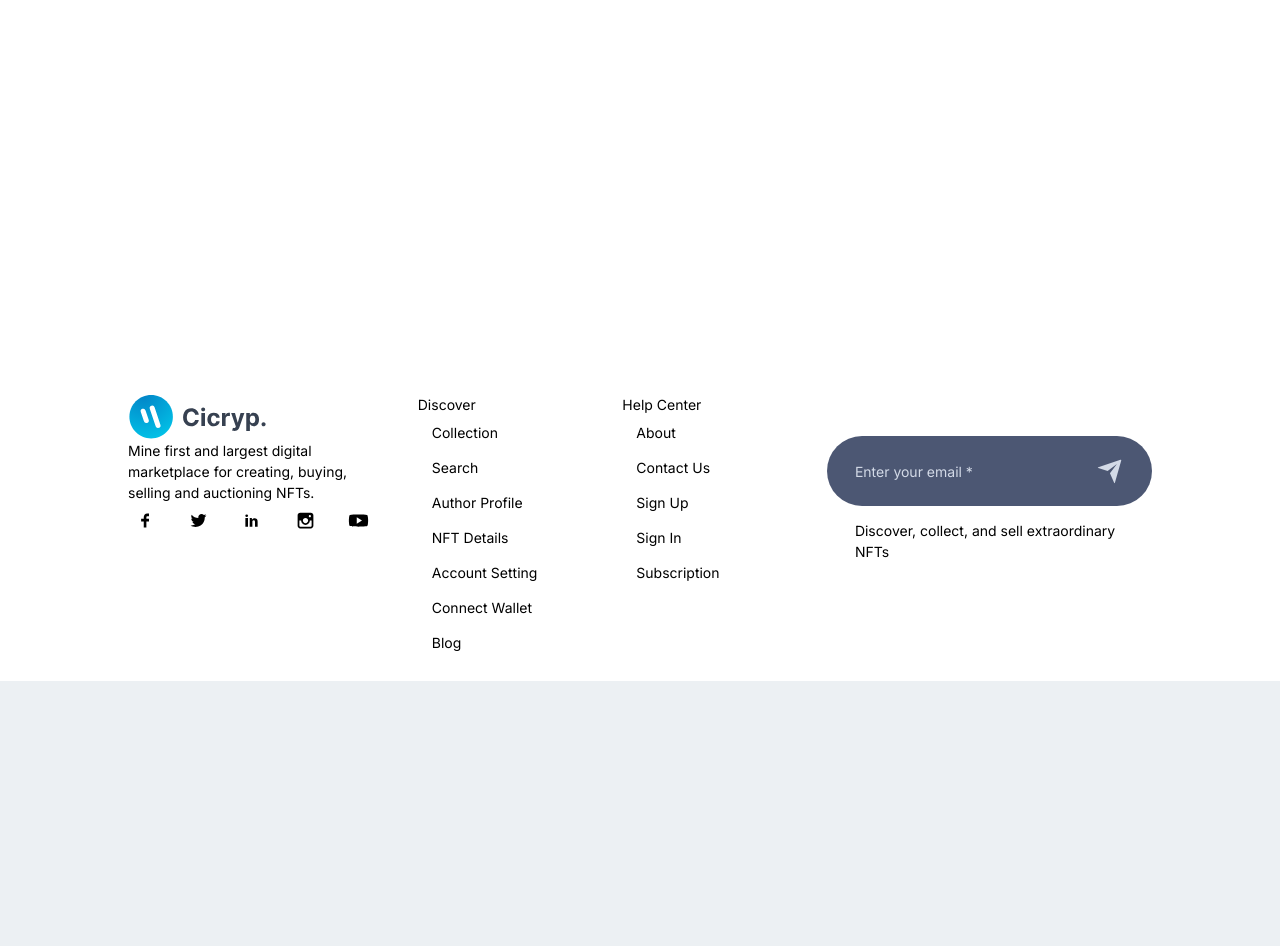
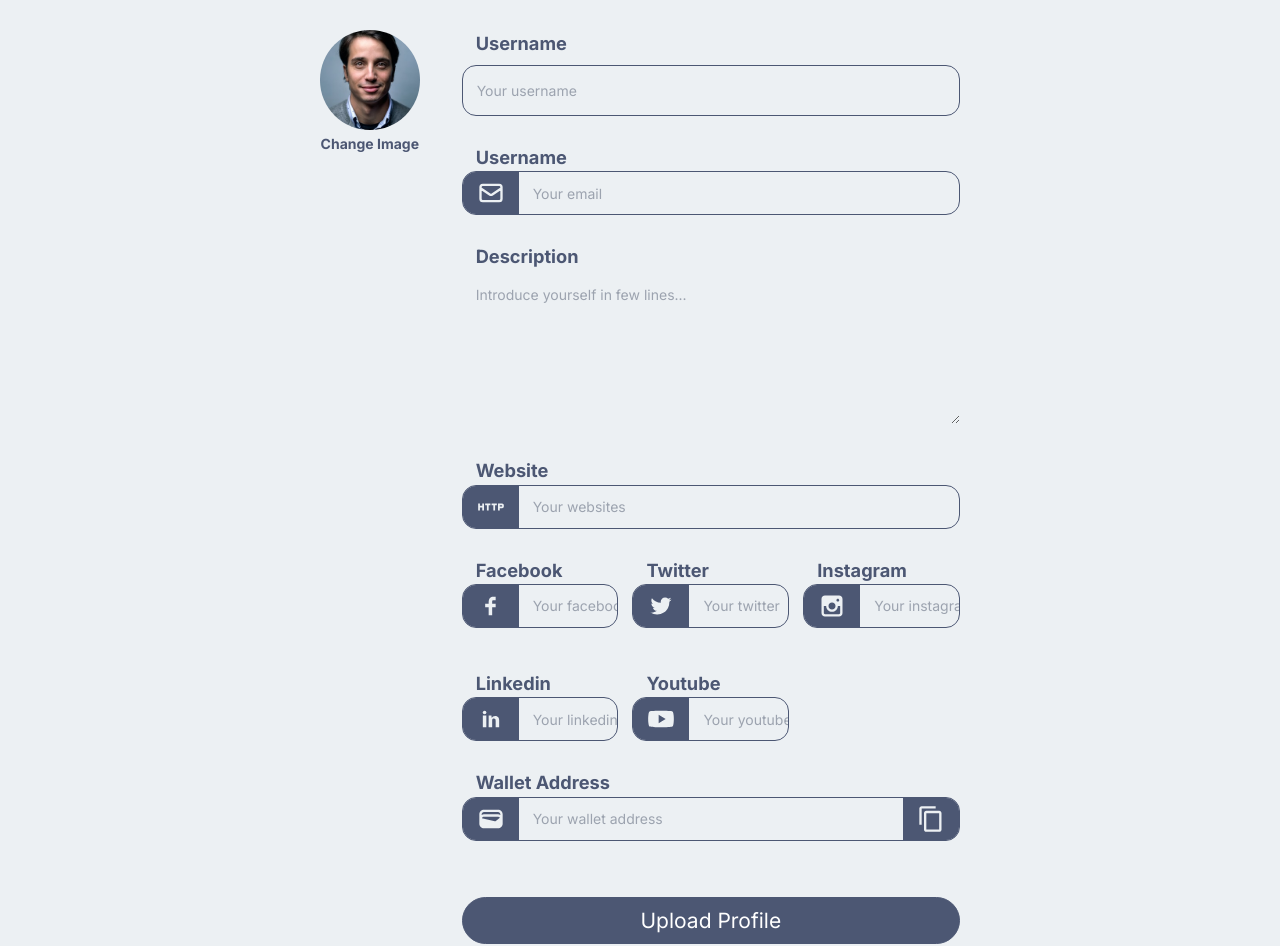
Before and after one commit to tuan-cpu/crypto-sim, a Next.js app: page /account-settings in a window 1280 px wide. Before the commit this address had no page. Shown: the part 508-1454 px from the top of the page. Before the commit the page ends 1189 px from the top, so only its background shows below. Built offline with nearby package versions, Linux system fonts and the light colour scheme.

Commit message:
account settings page finish

```diff
--- a/package.json
+++ b/package.json
@@ -17,6 +17,7 @@
     "next": "14.0.0",
     "react": "^18",
     "react-dom": "^18",
+    "react-dropzone": "^14.2.3",
     "react-icons": "^4.11.0"
   },
   "devDependencies": {
--- /dev/null
+++ b/src/app/account-settings/Account.module.css
@@ -0,0 +1,86 @@
+.account{
+    width: 100%;
+    margin-block: 6rem;
+}
+.account_info{
+    width: 50%;
+    margin: 0 auto;
+    border-bottom: 1px solid var(--shadow-dark-color);
+}
+.account_info h1{
+    font-size: 4rem;
+    line-height: .5;
+    font-weight: 700;
+}
+.account_info p{
+    font-size: 1.3rem;
+    width: 80%;
+    line-height: 1,2;
+    padding: 2rem 0;
+}
+.account_box{
+    width: 50%;
+    margin: 0 auto;
+    display: grid;
+    grid-template-columns: 1fr 5fr;
+    margin-top: 3rem;
+    gap: 3rem;
+    align-items: flex-start;
+}
+.account_box_img{
+    margin-top: 2rem;
+    cursor: pointer;
+    display: flex;
+    flex-direction: column;
+    align-items: center;
+}
+.account_box_img p{
+    padding-top: 1rem;
+}
+.account_box_img_img{
+    border-radius: 50%;
+}
+.account_box_img_para{
+    font-weight: 700;
+    font-size: 1rem;
+    line-height: 0;
+}
+
+@media screen and (max-width: 35em) {
+    .account_info{
+        width: 90%;
+    }
+    .account_info h1{
+        font-size: 2rem;
+    }
+    .account_info p{
+        font-size: 1rem;
+        width: 100%;
+    }
+    .account_box{
+        width: 90%;
+        grid-template-columns: 1fr;
+    }
+    .account_info p{
+        padding-top: .5rem;
+    }
+}
+@media screen and (min-width: 425px) and (max-width: 768px) {
+    .account_info{
+        width: 90%;
+    }
+    .account_info h1{
+        font-size: 2rem;
+    }
+    .account_info p{
+        font-size: 1rem;
+        width: 100%;
+    }
+    .account_box{
+        width: 90%;
+        grid-template-columns: 1fr;
+    }
+    .account_info p{
+        padding-top: .5rem;
+    }
+}
--- /dev/null
+++ b/src/app/account-settings/AccountPage/Form/Form.module.css
@@ -0,0 +1,81 @@
+.form{
+    width: 100%;
+}
+.form_box_input{
+    margin-top: 2rem;
+}
+.form_box_input label{
+    width: 100%;
+    margin-left: 1rem;
+    display: block;
+    font-weight: 700;
+    font-size: 1.3rem;
+}
+.form_box_input_username{
+    width: 100%;
+    border: 1px solid var(--icons-color);
+    padding: 1rem;
+    border-radius: 1rem;
+    background-color: transparent;
+    margin-top: .5rem;
+    outline: none;
+}
+.form_box_input::placeholder{
+    font-size: 1.2rem;
+    color: var(--icons-color);
+}
+.form_box_input_box{
+    width: 100%;
+    border: 1px solid var(--icons-color);
+    border-radius: 1rem;
+    align-items: center;
+    overflow: hidden;
+    display: flex;
+    gap: 1rem;
+}
+.form_box_input_box_icon{
+    font-size: 2rem;
+    background-color: var(--icons-color);
+    padding: .5rem 1rem;
+    color: var(--main-bg-color);
+    display: grid;
+    cursor: pointer;
+}
+.form_box_input_box input{
+    width: 90%;
+    border: 0;
+    background-color: transparent;
+    outline: none;
+}
+
+.form_box_input textarea{
+    width: 100%;
+    background-color: transparent;
+    border-radius: 1rem;
+    padding: 1rem;
+}
+.form_box_social{
+    display: grid;
+    grid-template-columns: repeat(3,1fr);
+    gap: 1rem;
+}
+.form_box_btn{
+    margin: 4rem 0;
+}
+.button{
+    width: 100%;
+    display: flex;
+    justify-content: center;
+    font-size: 1.5rem;
+}
+
+@media screen and (max-width: 35em) {
+    .form_box_social{
+        grid-template-columns: 1fr;
+    }
+}
+@media screen and (min-width: 425px) and (max-width: 768px) {
+    .form_box_social{
+        grid-template-columns: 1fr 1fr;
+    }
+}
--- /dev/null
+++ b/src/app/account-settings/AccountPage/Form/Form.tsx
@@ -0,0 +1,125 @@
+import React from "react";
+import { HiOutlineMail } from "react-icons/hi";
+import { MdOutlineHttp, MdOutlineContentCopy, MdWallet } from "react-icons/md";
+import {
+  TiSocialFacebook,
+  TiSocialTwitter,
+  TiSocialLinkedin,
+  TiSocialInstagram,
+  TiSocialYoutube,
+} from "react-icons/ti";
+
+//INTERNAL IMPORT
+import Style from ".//Form.module.css";
+import { Button } from "@/components";
+
+const Form = () => {
+  return (
+    <div className={Style.form}>
+      <div className={Style.form_box}>
+        <form>
+          <div className={Style.form_box_input}>
+            <label htmlFor="username">Username</label>
+            <input
+              type="text"
+              placeholder="Your username"
+              className={Style.form_box_input_username}
+            />
+          </div>
+          <div className={Style.form_box_input}>
+            <label htmlFor="username">Username</label>
+            <div className={Style.form_box_input_box}>
+              <div className={Style.form_box_input_box_icon}>
+                <HiOutlineMail />
+              </div>
+              <input type="text" placeholder="Your email" />
+            </div>
+          </div>
+          <div className={Style.form_box_input}>
+            <label htmlFor="description">Description</label>
+            <textarea
+              name=""
+              id=""
+              cols={30}
+              rows={6}
+              placeholder="Introduce yourself in few lines..."
+            ></textarea>
+          </div>
+          <div className={Style.form_box_input}>
+            <label htmlFor="Website">Website</label>
+            <div className={Style.form_box_input_box}>
+              <div className={Style.form_box_input_box_icon}>
+                <MdOutlineHttp />
+              </div>
+              <input type="text" placeholder="Your websites" />
+            </div>
+          </div>
+          <div className={Style.form_box_social}>
+            <div className={Style.form_box_input}>
+              <label htmlFor="facebook">Facebook</label>
+              <div className={Style.form_box_input_box}>
+                <div className={Style.form_box_input_box_icon}>
+                  <TiSocialFacebook />
+                </div>
+                <input type="text" placeholder="Your facebook" />
+              </div>
+            </div>
+            <div className={Style.form_box_input}>
+              <label htmlFor="twitter">Twitter</label>
+              <div className={Style.form_box_input_box}>
+                <div className={Style.form_box_input_box_icon}>
+                  <TiSocialTwitter />
+                </div>
+                <input type="text" placeholder="Your twitter" />
+              </div>
+            </div>
+            <div className={Style.form_box_input}>
+              <label htmlFor="instagram">Instagram</label>
+              <div className={Style.form_box_input_box}>
+                <div className={Style.form_box_input_box_icon}>
+                  <TiSocialInstagram />
+                </div>
+                <input type="text" placeholder="Your instagram" />
+              </div>
+            </div>
+            <div className={Style.form_box_input}>
+              <label htmlFor="linkedin">Linkedin</label>
+              <div className={Style.form_box_input_box}>
+                <div className={Style.form_box_input_box_icon}>
+                  <TiSocialLinkedin />
+                </div>
+                <input type="text" placeholder="Your linkedin" />
+              </div>
+            </div>
+            <div className={Style.form_box_input}>
+              <label htmlFor="youtube">Youtube</label>
+              <div className={Style.form_box_input_box}>
+                <div className={Style.form_box_input_box_icon}>
+                  <TiSocialYoutube />
+                </div>
+                <input type="text" placeholder="Your youtube" />
+              </div>
+            </div>
+          </div>
+          <div className={Style.form_box_input}>
+            <label htmlFor="wallet">Wallet Address</label>
+            <div className={Style.form_box_input_box}>
+              <div className={Style.form_box_input_box_icon}>
+                <MdWallet/>
+              </div>
+              <input type="text" placeholder="Your wallet address"/>
+              <div className={Style.form_box_input_box_icon}>
+                <MdOutlineContentCopy/>
+              </div>
+            </div>
+          </div>
+          <div className={Style.form_box_btn}>
+            <Button btnText={"Upload Profile"} handleClick={()=>{}} icon={undefined} classStyle={Style.button}/>
+          </div>
+        </form>
+      </div>
+    </div>
+  );
+};
+
+export default Form;
--- /dev/null
+++ b/src/app/account-settings/page.tsx
@@ -0,0 +1,41 @@
+"use client";
+import React, { useCallback, useState, useMemo, useContext } from 'react';
+import Image from 'next/image';
+import { useDropzone } from 'react-dropzone';
+
+//INTERNAL IMPORT
+import Style from './Account.module.css';
+import images from '../../img';
+import Form from './AccountPage/Form/Form';
+
+const Account = () => {
+  const [fileURL, setFileURL] = useState(null);
+  const onDrop = useCallback(async(acceptedFiles:any)=>{
+    setFileURL(acceptedFiles[0])
+  },[])
+  const { getRootProps, getInputProps } = useDropzone({
+    onDrop: onDrop,
+    accept: {"key1": ["image/*"]},
+    maxSize: 5000000
+  })
+  return (
+    <div className={Style.account}>
+      <div className={Style.account_info}>
+        <h1>Profile Settings</h1>
+        <p> Lorem ipsum dolor sit amet, consectetur adipisci elit, sed eiusmod tempor incidunt ut labore et dolore magna aliqua. Ut enim ad minim veniam, quis nostrum exercitationem ullam corporis suscipit laboriosam, nisi ut aliquid ex ea commodi consequatur. Quis aute iure reprehenderit in voluptate velit esse cillum dolore eu fugiat nulla pariatur. Excepteur sint obcaecat cupiditat non proident, sunt in culpa qui officia deserunt mollit anim id est laborum.</p>
+      </div>
+      <div className={Style.account_box}>
+        <div className={Style.account_box_img} {...getRootProps()}>
+          <input {...getInputProps()}/>
+          <Image src={images.user1} alt='user img' width={150} height={150} className={Style.account_box_img_img}/>
+          <p className={Style.account_box_img_para}>Change Image</p>
+        </div>
+        <div className={Style.account_box_form}>
+          <Form/>
+        </div>
+      </div>
+    </div>
+  )
+}
+
+export default Account
```
Also changed, not shown: src/app/collection/NFTCardTwo/NFTCardTwo.module.css (+10 -5 lines), 1 other file (tests, documents, lock files or other folders).
